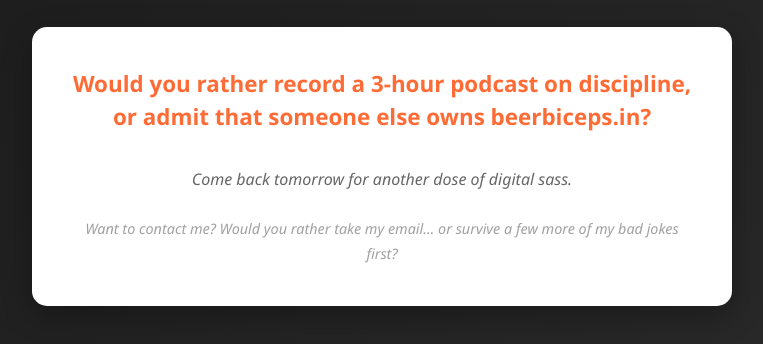
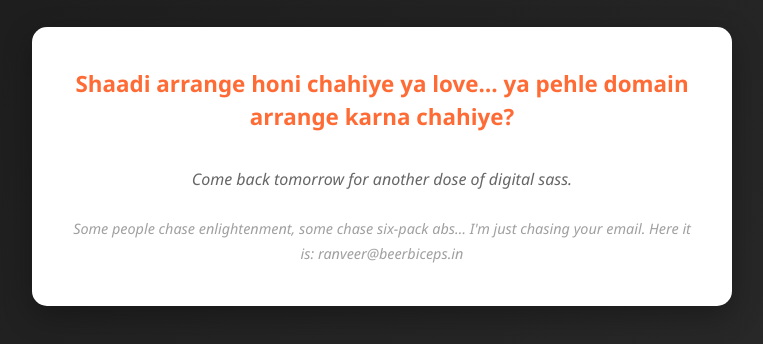
Before and after one commit to GouravSardana/beerbiceps.in, a website: page index.html in a window 1280 px wide. Shown: the part 148-492 px from the top of the page, without its empty margins (258-1021 px from the left). Drawn offline with Linux system fonts and the light colour scheme.

Commit message:
add email and new phrase

```diff
--- a/index.html
+++ b/index.html
@@ -57,11 +57,11 @@
 
         <div class="letter-box">
             <div class="letter-content">
-                <p class="challenge-text">Would you rather record a 3-hour podcast on discipline, or admit that someone else owns beerbiceps.in?</p>
+                <p class="challenge-text">Shaadi arrange honi chahiye ya love… ya pehle domain arrange karna chahiye?</p>
 
                 <p class="daily-note">Come back tomorrow for another dose of digital sass.</p>
 
-                <p class="contact-note">Want to contact me? Would you rather take my email… or survive a few more of my bad jokes first?</p>
+                <p class="contact-note">Some people chase enlightenment, some chase six-pack abs… I'm just chasing your email. Here it is: ranveer@beerbiceps.in</p>
             </div>
         </div>
     </div>
```
